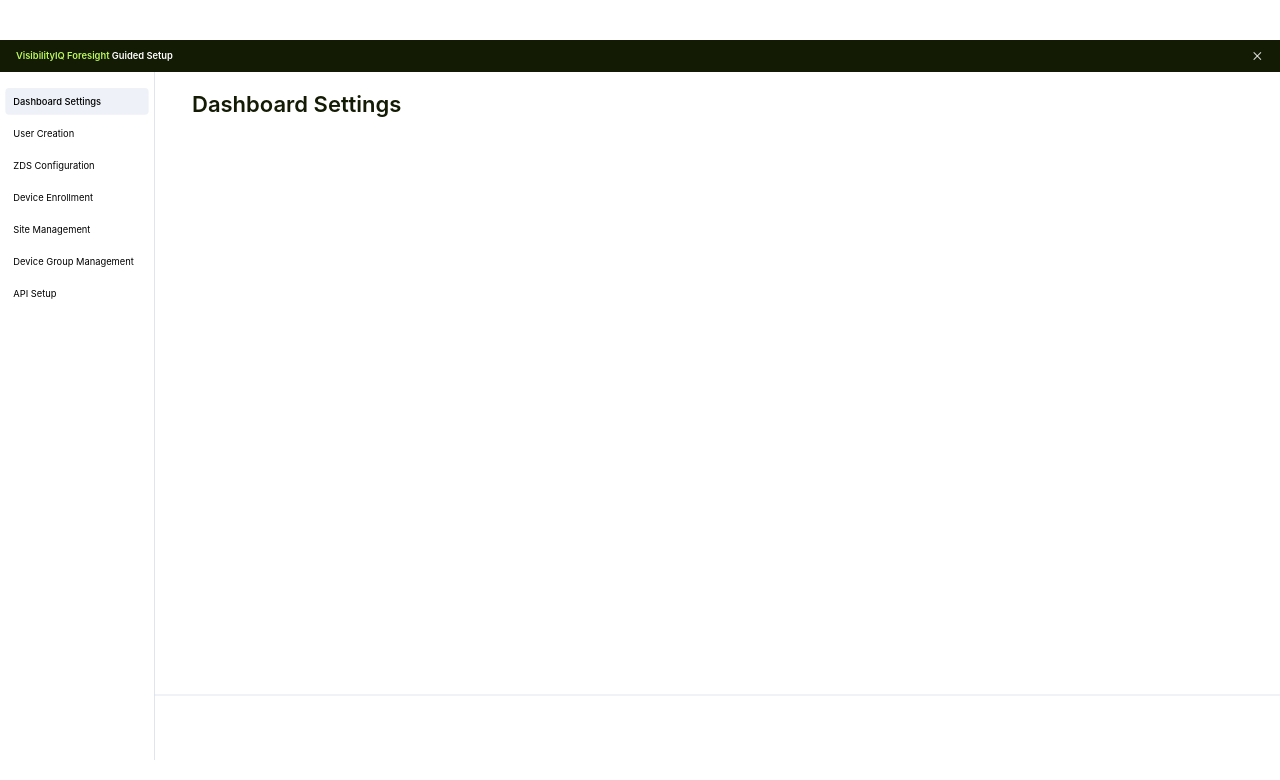
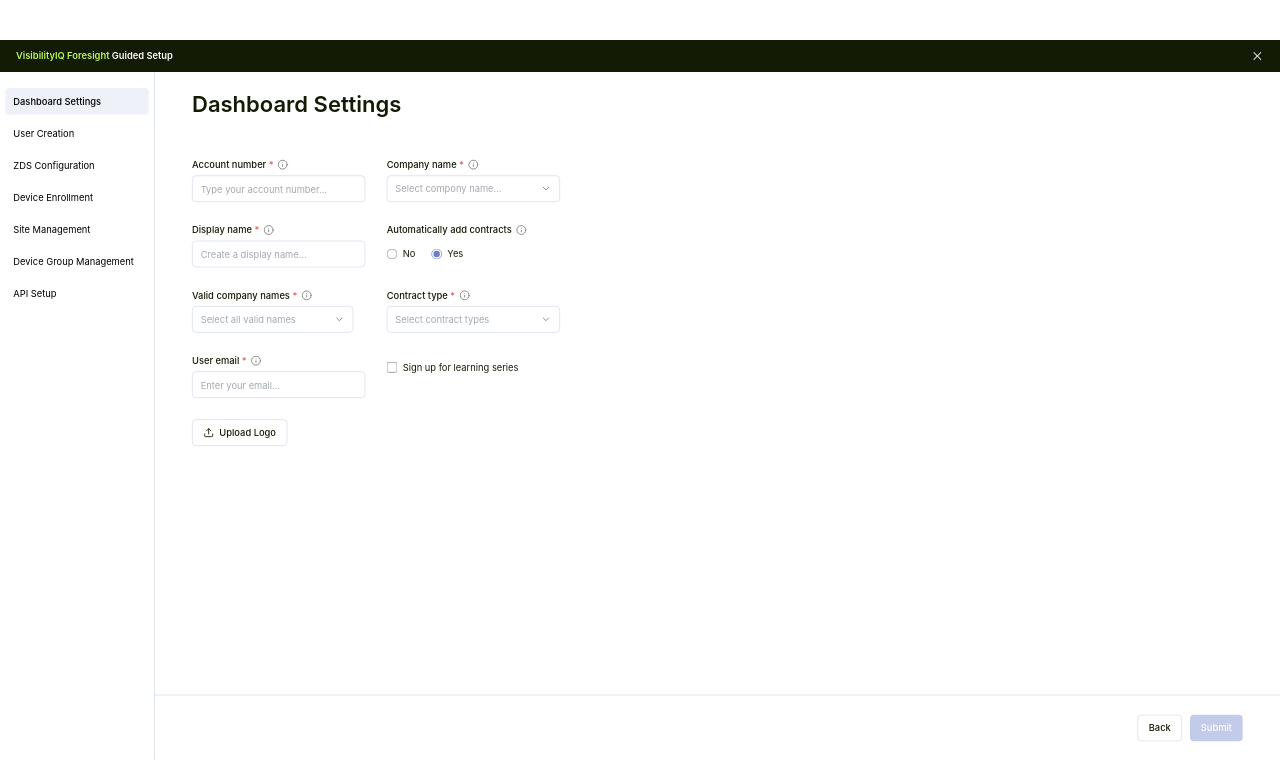
Before and after one commit to ariel839/zebra-test, a React (Vite) app: page /setup in a window 1280 px wide. Shown: the top 780 px of the page. Built offline with nearby package versions, Linux system fonts and the light colour scheme.

Commit message:
feat: dashboard settings form wired to store, modal and overlays (B01, B02, B07)

```diff
--- a/src/routes/DashboardSettings.tsx
+++ b/src/routes/DashboardSettings.tsx
@@ -1,9 +1,5 @@
-import { WizardShell } from '@/components/wizard/WizardShell'
+import { DashboardSettingsForm } from '@/routes/DashboardSettingsForm'
 
 export function DashboardSettings() {
-  return (
-    <WizardShell title="Dashboard Settings" footer={null}>
-      <div />
-    </WizardShell>
-  )
+  return <DashboardSettingsForm />
 }
--- /dev/null
+++ b/src/routes/DashboardSettingsForm.tsx
@@ -0,0 +1,230 @@
+import type { ReactNode } from 'react'
+import { useNavigate } from 'react-router'
+import { Button } from '@/components/ui/Button'
+import { Checkbox } from '@/components/ui/Checkbox'
+import { FieldLabel } from '@/components/ui/FieldLabel'
+import { InputWithHeader } from '@/components/ui/InputWithHeader'
+import { MultiSelect } from '@/components/ui/MultiSelect'
+import { RadioGroup } from '@/components/ui/RadioGroup'
+import { Select, type SelectOption } from '@/components/ui/Select'
+import { TreeSelect } from '@/components/ui/TreeSelect/TreeSelect'
+import { UploadButton } from '@/components/ui/UploadButton'
+import { ExistingDashboardsModal } from '@/components/wizard/ExistingDashboardsModal'
+import { LoadingOverlay } from '@/components/wizard/LoadingOverlay'
+import { SuccessOverlay } from '@/components/wizard/SuccessOverlay'
+import { WizardShell } from '@/components/wizard/WizardShell'
+import { DASHBOARD_SETTINGS_COPY } from '@/content/dashboardSettings'
+import { COMPANY_NAMES } from '@/mocks/companyNames'
+import { COMPANY_TREE } from '@/mocks/companyTree'
+import { CONTRACT_TYPES } from '@/mocks/contractTypes'
+import { selectIsFormValid, useWizardStore } from '@/store/wizard'
+
+const { labels, placeholders, tooltips, buttons, radio } = DASHBOARD_SETTINGS_COPY
+
+/** `Select` is keyed by option id (two options share the label 'Euro Car Parts'). */
+const COMPANY_NAME_OPTIONS: SelectOption[] = COMPANY_NAMES.map((c) => ({
+  id: c.id,
+  label: c.label,
+  badge: c.kind,
+  badgeTone: c.kind === 'Account' ? 'blue' : 'grey',
+}))
+
+const AUTO_ADD_CONTRACTS_OPTIONS = [
+  { label: radio.no, value: 'no' as const },
+  { label: radio.yes, value: 'yes' as const },
+]
+
+/**
+ * Spec §2 form grid: a row of two 260px-wide slots, 32px gap between columns,
+ * 32px gap between rows. Implemented as rows of columns rather than a single
+ * CSS grid so a row can render only one slot (see Automatically Add Contracts
+ * = No, B02) without the other slot's space collapsing into the next row.
+ */
+function Strip({ children }: { children: ReactNode }) {
+  return <div className="mb-8 flex gap-8">{children}</div>
+}
+
+function Col({ children }: { children: ReactNode }) {
+  return <div className="w-[260px] shrink-0">{children}</div>
+}
+
+export function DashboardSettingsForm() {
+  const navigate = useNavigate()
+
+  const form = useWizardStore((s) => s.form)
+  const setField = useWizardStore((s) => s.setField)
+  const runLookup = useWizardStore((s) => s.runLookup)
+  const submit = useWizardStore((s) => s.submit)
+  const isValid = useWizardStore(selectIsFormValid)
+
+  const status = useWizardStore((s) => s.status)
+  const progress = useWizardStore((s) => s.progress)
+
+  const lookup = useWizardStore((s) => s.lookup)
+  const isModalOpen = useWizardStore((s) => s.isModalOpen)
+  const dismissModal = useWizardStore((s) => s.dismissModal)
+  const selectExistingDashboard = useWizardStore((s) => s.selectExistingDashboard)
+  const createNewDashboard = useWizardStore((s) => s.createNewDashboard)
+
+  // Display Name defaults to the chosen Company Name's label, but must never
+  // clobber something the user typed. Compare against the LABEL of the
+  // previously selected option (not its id) — two Company Name options share
+  // the label 'Euro Car Parts', so switching between them must not wipe a
+  // typed value that happens to match that shared label either way.
+  const handleCompanyNameChange = (id: string) => {
+    const previousLabel = COMPANY_NAMES.find((c) => c.id === form.companyName)?.label
+    const nextLabel = COMPANY_NAMES.find((c) => c.id === id)?.label ?? ''
+
+    setField('companyName', id)
+    if (form.displayName.trim().length === 0 || form.displayName === previousLabel) {
+      setField('displayName', nextLabel)
+    }
+  }
+
+  return (
+    <>
+      <WizardShell
+        title={DASHBOARD_SETTINGS_COPY.title}
+        footer={
+          <>
+            <Button variant="outline" onClick={() => navigate('/')}>
+              {buttons.back}
+            </Button>
+            <Button variant="primary" disabled={!isValid} onClick={submit}>
+              {buttons.submit}
+            </Button>
+          </>
+        }
+      >
+        <div className="h-full overflow-y-auto px-14 pt-8 pb-8">
+          <Strip>
+            <Col>
+              <InputWithHeader
+                label={labels.accountNumber}
+                required
+                tooltip={tooltips.accountNumber}
+                placeholder={placeholders.accountNumber}
+                value={form.accountNumber}
+                onChange={(e) => setField('accountNumber', e.target.value)}
+                onBlur={runLookup}
+              />
+            </Col>
+            <Col>
+              <Select
+                label={labels.companyName}
+                required
+                tooltip={tooltips.companyName}
+                placeholder={placeholders.companyName}
+                value={form.companyName}
+                onChange={handleCompanyNameChange}
+                options={COMPANY_NAME_OPTIONS}
+              />
+            </Col>
+          </Strip>
+
+          <Strip>
+            <Col>
+              <InputWithHeader
+                label={labels.displayName}
+                required
+                tooltip={tooltips.displayName}
+                placeholder={placeholders.displayName}
+                value={form.displayName}
+                onChange={(e) => setField('displayName', e.target.value)}
+              />
+            </Col>
+            <Col>
+              <div className="flex flex-col">
+                <FieldLabel
+                  label={labels.automaticallyAddContracts}
+                  tooltip={tooltips.automaticallyAddContracts}
+                />
+                <div className="flex h-10 items-center">
+                  <RadioGroup
+                    name="automaticallyAddContracts"
+                    value={form.automaticallyAddContracts}
+                    options={AUTO_ADD_CONTRACTS_OPTIONS}
+                    onChange={(v) => setField('automaticallyAddContracts', v)}
+                  />
+                </div>
+              </div>
+            </Col>
+          </Strip>
+
+          <Strip>
+            {form.automaticallyAddContracts === 'yes' && (
+              <Col>
+                <TreeSelect
+                  label={labels.validCompanyNames}
+                  required
+                  tooltip={tooltips.validCompanyNames}
+                  value={form.validCompanyNames}
+                  onChange={(ids) => setField('validCompanyNames', ids)}
+                  tree={COMPANY_TREE}
+                  placeholder={placeholders.validCompanyNames}
+                />
+              </Col>
+            )}
+            <Col>
+              <MultiSelect
+                label={labels.contractType}
+                required
+                tooltip={tooltips.contractType}
+                value={form.contractTypes}
+                onChange={(v) => setField('contractTypes', v)}
+                options={CONTRACT_TYPES}
+                placeholder={placeholders.contractType}
+              />
+            </Col>
+          </Strip>
+
+          <Strip>
+            <Col>
+              <InputWithHeader
+                type="email"
+                label={labels.userEmail}
+                required
+                tooltip={tooltips.userEmail}
+                placeholder={placeholders.userEmail}
+                value={form.userEmail}
+                onChange={(e) => setField('userEmail', e.target.value)}
+              />
+            </Col>
+            <Col>
+              <div className="flex h-10 items-end pb-2.5">
+                <Checkbox
+                  checked={form.signUpForLearningSeries}
+                  onChange={(checked) => setField('signUpForLearningSeries', checked)}
+                  label={labels.signUpForLearningSeries}
+                />
+              </div>
+            </Col>
+          </Strip>
+
+          <Strip>
+            <Col>
+              <UploadButton
+                value={form.companyLogo}
+                onChange={(url) => setField('companyLogo', url)}
+                label={buttons.uploadLogo}
+              />
+            </Col>
+          </Strip>
+        </div>
+      </WizardShell>
+
+      {status === 'submitting' && <LoadingOverlay progress={progress} />}
+      {status === 'done' && <SuccessOverlay />}
+
+      <ExistingDashboardsModal
+        open={isModalOpen}
+        title={lookup?.copy?.title ?? ''}
+        body={lookup?.copy?.body ?? ''}
+        rows={lookup?.existing ?? []}
+        onAction={(row) => selectExistingDashboard(row.id)}
+        onCreateNew={createNewDashboard}
+        onClose={dismissModal}
+      />
+    </>
+  )
+}
```
